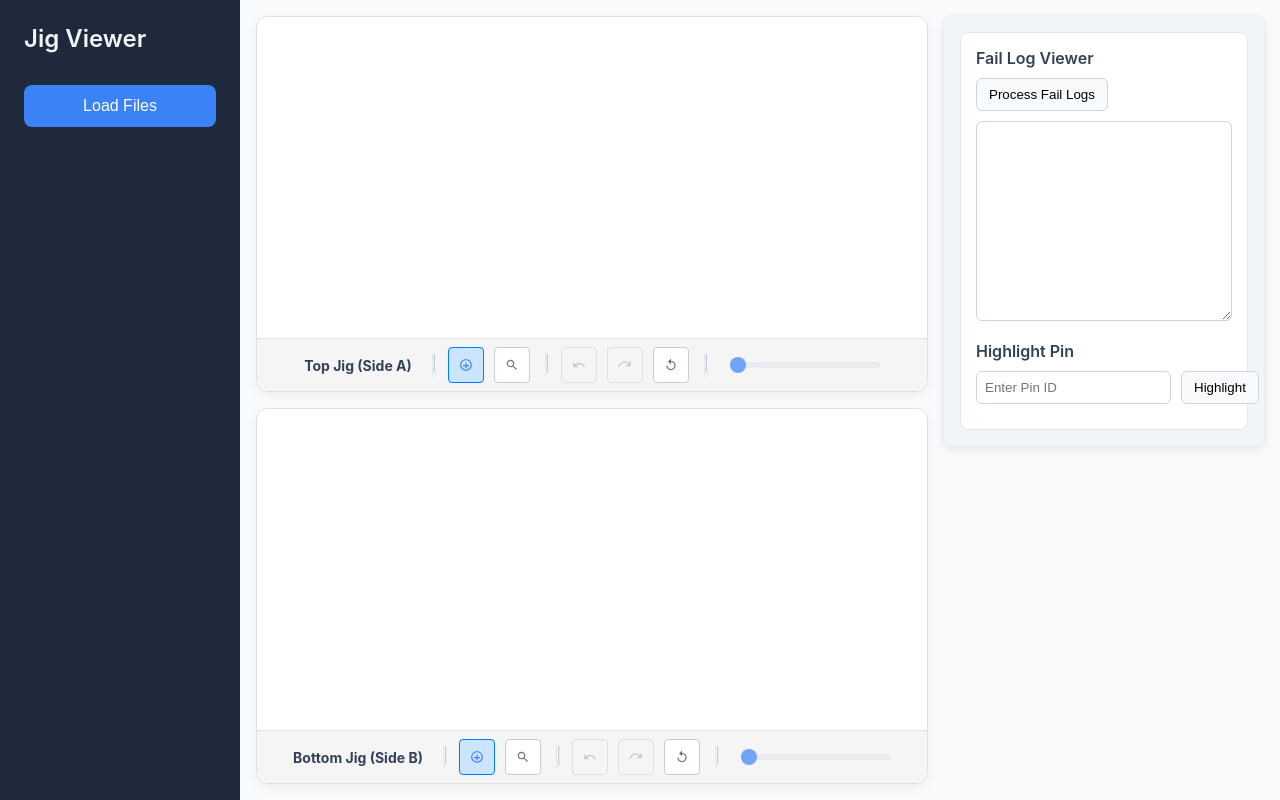
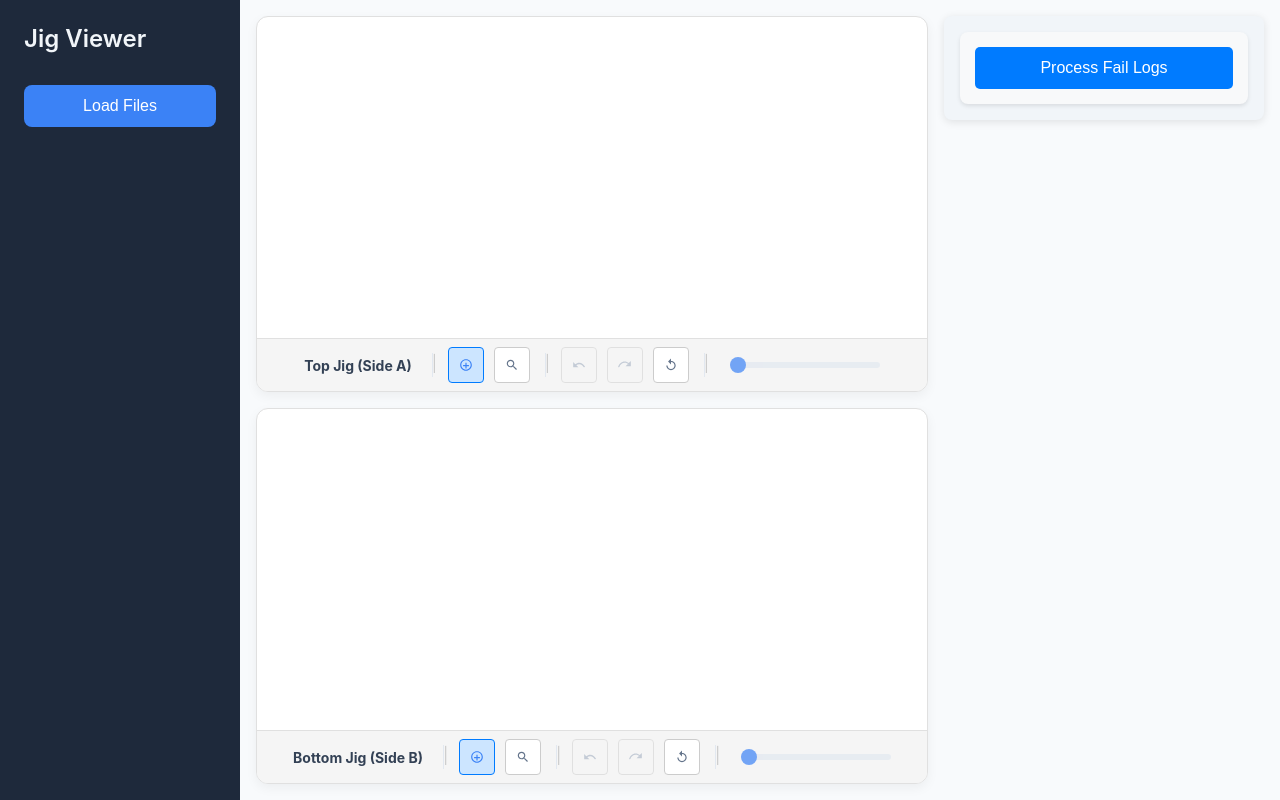
Before and after one commit to meti-liu/Convertion_Electron, a Vue app: page / in a window 1280 px wide. Built offline with nearby package versions, Linux system fonts and the light colour scheme.

Commit message:
新增点击交互变蓝操作

```diff
--- a/src/App.vue
+++ b/src/App.vue
@@ -14,11 +14,13 @@
         <JigChart
           :chartData="chartDataTop"
           :highlightedPinIds="highlightedPinIds"
+          :selectedPinId="selectedPinId"
           title="Top Jig (Side A)"
         />
         <JigChart
           :chartData="chartDataBot"
           :highlightedPinIds="highlightedPinIds"
+          :selectedPinId="selectedPinId"
           title="Bottom Jig (Side B)"
         />
       </div>
@@ -26,7 +28,10 @@
       <!-- New Controls Sidebar -->
       <div class="controls-sidebar">
         <ControlPanel>
-          <PinInspector @highlight-pins="handleHighlightPins" />
+          <PinInspector
+            @highlight-pins="handleHighlightPins"
+            @select-pin="handleSelectPin"
+          />
         </ControlPanel>
       </div>
     </div>
@@ -42,9 +47,14 @@ import PinInspector from './components/PinInspector.vue';
 const chartDataTop = ref({ datasets: [] });
 const chartDataBot = ref({ datasets: [] });
 const highlightedPinIds = ref([]);
+const selectedPinId = ref(null);
 
 function handleHighlightPins(pinIds) {
   highlightedPinIds.value = pinIds;
+}
+
+function handleSelectPin(pinId) {
+  selectedPinId.value = pinId;
 }
 
 async function loadAndProcessFiles() {
--- a/src/components/JigChart_svg.vue
+++ b/src/components/JigChart_svg.vue
@@ -91,15 +91,25 @@
 import { ref, computed, watch } from 'vue';
 
 const props = defineProps({
-  chartData: Object,
-  title: String,
+  chartData: {
+    type: Object,
+    required: true,
+  },
+  title: {
+    type: String,
+    default: 'Jig Chart',
+  },
   highlightedPinIds: {
     type: Array,
-    default: () => []
+    default: () => [],
+  },
+  selectedPinId: {
+    type: [String, Number],
+    default: null,
   },
 });
 
-// --- Refs and State ---
+const pan = ref({ x: 0, y: 0 });
 const svgRef = ref(null);
 const dataBounds = ref({ minX: 0, minY: 0, width: 1, height: 1 });
 
@@ -139,12 +149,13 @@ const adrPins = computed(() => {
     props.chartData?.datasets?.filter(d => d.type === 'scatter').forEach(dataset => {
         dataset.data.forEach(pin => {
             const isHighlighted = props.highlightedPinIds.includes(pin.id);
+            const isSelected = props.selectedPinId === pin.id;
             pins.push({
                 ...pin,
-                color: isHighlighted ? 'red' : dataset.backgroundColor,
-                radius: isHighlighted ? pinRadius.value * 4 : pinRadius.value,
-                stroke: isHighlighted ? 'darkred' : 'none',
-                strokeWidth: isHighlighted ? pinRadius.value / 2 : 0,
+                color: isSelected ? 'blue' : (isHighlighted ? 'red' : dataset.backgroundColor),
+                radius: isHighlighted || isSelected ? pinRadius.value * 4 : pinRadius.value,
+                stroke: isHighlighted || isSelected ? 'darkred' : 'none',
+                strokeWidth: isHighlighted || isSelected ? pinRadius.value / 2 : 0,
             });
         });
     });
--- a/src/components/PinInspector.vue
+++ b/src/components/PinInspector.vue
@@ -1,29 +1,29 @@
 <!-- src/components/PinInspector.vue -->
 <template>
   <div class="pin-inspector">
-    <!-- Fail Log Viewer -->
-    <div class="csv-viewer">
-      <h4>Fail Log Viewer</h4>
-      <div class="csv-controls">
-        <button @click="processFails" class="control-button">Process Fail Logs</button>
-        <span v-if="logFiles.length > 0" class="file-info">
-          {{ currentLogFile.name }} ({{ currentPage }} / {{ logFiles.length }})
-        </span>
-      </div>
-      <div v-if="logFiles.length > 0" class="pagination">
-        <button @click="prevPage" :disabled="currentPage === 1">Previous</button>
-        <button @click="nextPage" :disabled="currentPage === logFiles.length">Next</button>
-      </div>
-      <textarea v-model="logContent" readonly class="csv-content-area"></textarea>
+    <div class="controls">
+      <button @click="processFailLogs" class="action-button">Process Fail Logs</button>
     </div>
-
-    <!-- Pin Highlighting Controls -->
-    <div class="highlight-controls">
-      <h4>Highlight Pin</h4>
-      <div class="input-group">
-        <input type="text" v-model="pinIdToHighlight" placeholder="Enter Pin ID" />
-        <button @click="highlightPin" class="control-button">Highlight</button>
-      </div>
+    <div v-if="logFiles.length > 0" class="log-navigation">
+      <button @click="prevLog" :disabled="currentLogIndex === 0">Previous</button>
+      <button @click="nextLog" :disabled="currentLogIndex >= logFiles.length - 1">Next</button>
+    </div>
+    <div v-if="currentLogFile" class="log-details">
+      <h3>Log File: {{ currentLogFile.name }}</h3>
+      <textarea :value="currentLogFile.content" readonly class="csv-content-area"></textarea>
+    </div>
+    <div v-if="currentLogFile && currentLogFile.failedPins.length > 0" class="failed-pins">
+      <h4>Failed Pins:</h4>
+      <ul class="failed-pins-list">
+        <li
+          v-for="pinId in currentLogFile.failedPins"
+          :key="pinId"
+          @click="togglePinSelection(pinId)"
+          :class="{ 'selected': pinId === selectedPinId }"
+        >
+          {{ pinId }}
+        </li>
+      </ul>
     </div>
   </div>
 </template>
@@ -31,32 +31,37 @@
 <script setup>
 import { ref, computed, watch } from 'vue';
 
-const emit = defineEmits(['highlight-pin', 'highlight-pins']);
+const emit = defineEmits(['highlight-pins', 'select-pin']);
 
-// --- Fail Log Viewer State ---
 const logFiles = ref([]);
-const currentPage = ref(1);
+const currentLogIndex = ref(0);
 const logContent = ref('');
+const selectedPinId = ref(null);
 
-// --- Pin Highlighting State ---
-const pinIdToHighlight = ref('');
+const togglePinSelection = (pinId) => {
+  if (selectedPinId.value === pinId) {
+    selectedPinId.value = null; // Deselect if already selected
+  } else {
+    selectedPinId.value = pinId; // Select the new pin
+  }
+  emit('select-pin', selectedPinId.value);
+};
 
-// --- Computed Properties ---
 const currentLogFile = computed(() => {
-  return logFiles.value[currentPage.value - 1] || {};
+  return logFiles.value[currentLogIndex.value] || null;
 });
 
 // --- Watchers ---
-watch(currentPage, () => {
+watch(currentLogIndex, () => {
   updateLogContentAndHighlight();
 });
 
 // --- Methods ---
-const processFails = async () => {
+const processFailLogs = async () => {
   const files = await window.electronAPI.processFailLogs();
   if (files && files.length > 0) {
     logFiles.value = files;
-    currentPage.value = 1;
+    currentLogIndex.value = 0;
     updateLogContentAndHighlight();
   }
 };
@@ -68,92 +73,129 @@ const updateLogContentAndHighlight = () => {
   }
 };
 
-const prevPage = () => {
-  if (currentPage.value > 1) {
-    currentPage.value--;
+const prevLog = () => {
+  if (currentLogIndex.value > 0) {
+    currentLogIndex.value--;
   }
 };
 
-const nextPage = () => {
-  if (currentPage.value < logFiles.value.length) {
-    currentPage.value++;
-  }
-};
-
-const highlightPin = () => {
-  if (pinIdToHighlight.value.trim()) {
-    emit('highlight-pin', pinIdToHighlight.value.trim());
+const nextLog = () => {
+  if (currentLogIndex.value < logFiles.value.length - 1) {
+    currentLogIndex.value++;
   }
 };
 </script>
 
 <style scoped>
+/* General component styling */
 .pin-inspector {
+  padding: 15px;
+  background-color: #f8f9fa; /* Light grey background */
+  border-radius: 8px;
+  box-shadow: 0 2px 4px rgba(0, 0, 0, 0.1); /* Subtle shadow for depth */
   display: flex;
   flex-direction: column;
-  gap: 20px;
-  padding: 15px;
-  background-color: #fff;
-  border-radius: 8px;
-  border: 1px solid #e2e8f0;
+  gap: 15px; /* Space between elements */
 }
 
-h4 {
-  margin-bottom: 10px;
-  color: #334155;
-  font-weight: 600;
+/* Styling for the controls area */
+.controls {
+  display: flex;
+  flex-direction: column;
+  gap: 10px;
 }
 
-.csv-viewer, .highlight-controls {
+/* Log navigation buttons */
+.log-navigation {
   display: flex;
-  flex-direction: column;
+  justify-content: space-between;
+  gap: 10px;
 }
 
-.csv-controls, .pagination, .input-group {
-  display: flex;
-  gap: 10px;
-  align-items: center;
-  margin-bottom: 10px;
+.log-navigation button {
+  flex-grow: 1;
+  padding: 8px 12px;
+  background-color: #6c757d; /* Grey color for navigation */
+  color: white;
+  border: none;
+  border-radius: 5px;
+  cursor: pointer;
+  transition: background-color 0.3s;
 }
 
-.file-info {
-  font-size: 0.9em;
-  color: #64748b;
-}
-
-.control-button, .pagination button {
-  padding: 8px 12px;
-  border: 1px solid #cbd5e1;
-  border-radius: 6px;
-  background-color: #f8fafc;
-  cursor: pointer;
-  transition: background-color 0.2s;
-}
-
-.control-button:hover, .pagination button:hover {
-  background-color: #f1f5f9;
-}
-
-.pagination button:disabled {
-  opacity: 0.5;
+.log-navigation button:disabled {
+  background-color: #adb5bd; /* Lighter grey when disabled */
   cursor: not-allowed;
 }
 
-.csv-content-area {
-  width: 100%;
-  height: 200px;
-  font-family: monospace;
-  font-size: 0.85em;
-  padding: 10px;
-  border: 1px solid #cbd5e1;
-  border-radius: 6px;
-  resize: vertical;
+.log-navigation button:not(:disabled):hover {
+  background-color: #5a6268;
 }
 
-.input-group input {
-  flex-grow: 1;
-  padding: 8px;
-  border: 1px solid #cbd5e1;
-  border-radius: 6px;
+/* Log details section */
+.log-details {
+  margin-top: 10px;
+}
+
+.log-details h3 {
+  margin-top: 0;
+  font-size: 1.1em;
+  color: #333;
+}
+
+/* Failed pins section */
+.failed-pins {
+  margin-top: 15px;
+}
+
+.failed-pins h4 {
+  margin-top: 0;
+  font-size: 1em;
+  color: #333;
+  border-bottom: 1px solid #dee2e6; /* Separator line */
+  padding-bottom: 5px;
+}
+
+/* Styles for the list of failed pins */
+.failed-pins-list {
+  list-style-type: none;
+  padding: 0;
+  margin-top: 10px;
+  max-height: 150px;
+  overflow-y: auto;
+  border: 1px solid #dee2e6; /* Border around the list */
+  border-radius: 5px;
+}
+
+.failed-pins-list li {
+  padding: 8px 12px;
+  border-bottom: 1px solid #e9ecef; /* Lighter separator */
+  cursor: pointer;
+  transition: background-color 0.3s;
+}
+
+.failed-pins-list li:last-child {
+  border-bottom: none;
+}
+
+.failed-pins-list li:hover {
+  background-color: #e9ecef; /* Hover effect */
+}
+
+/* Main action button */
+.action-button {
+  width: 100%;
+  padding: 12px;
+  background-color: #007bff;
+  color: white;
+  border: none;
+  border-radius: 5px;
+  cursor: pointer;
+  font-size: 16px;
+  transition: background-color 0.3s;
+}
+
+.action-button:hover {
+  background-color: #0056b3;
 }
 </style>
```
